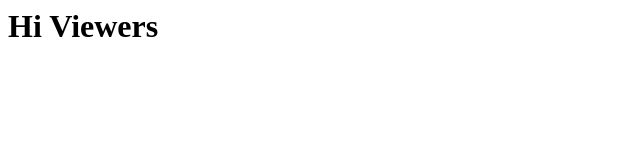
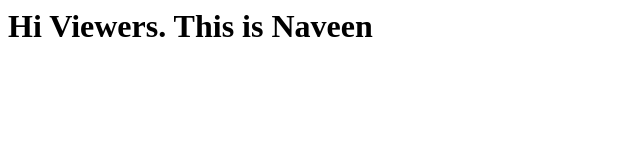
Before and after one commit to NaveenRayapati/repo-1, a plain HTML site: page index.html in a window 1280 px wide. Shown: the whole page, without its empty margins (0-640 px from the left). Drawn offline with Linux system fonts and the light colour scheme.

Commit message:
Update index.html

```diff
--- a/index.html
+++ b/index.html
@@ -1 +1 @@
-<h1> Hi Viewers <h1>
+<h1> Hi Viewers. This is Naveen<h1>
```
